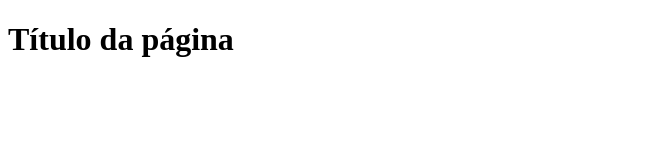
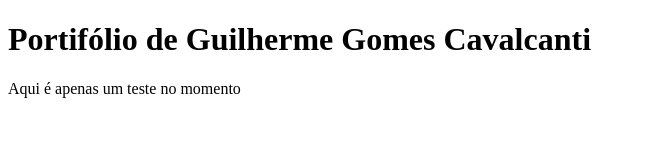
Before and after one commit to GuilhermeGomesCavalcanti/Portifolio, a plain HTML site: page index.html in a window 1280 px wide. Shown: the whole page, without its empty margins (0-646 px from the left). Drawn offline with Linux system fonts and the light colour scheme.

Commit message:
Colocando o primeiro paragrafo

```diff
--- a/index.html
+++ b/index.html
@@ -3,9 +3,10 @@
 <head>
     <meta charset="UTF-8">
     <meta name="viewport" content="width=device-width, initial-scale=1.0">
-    <title>Document</title>
+    <title>Portifólio</title>
 </head>
 <body>
-    <h1>Título da página</h1>
+    <h1>Portifólio de Guilherme Gomes Cavalcanti</h1>
+    <p>Aqui é apenas um teste no momento</p>
 </body>
 </html>
```
